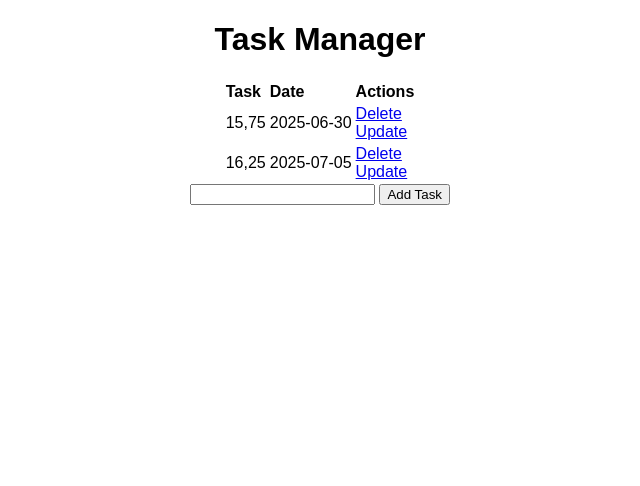
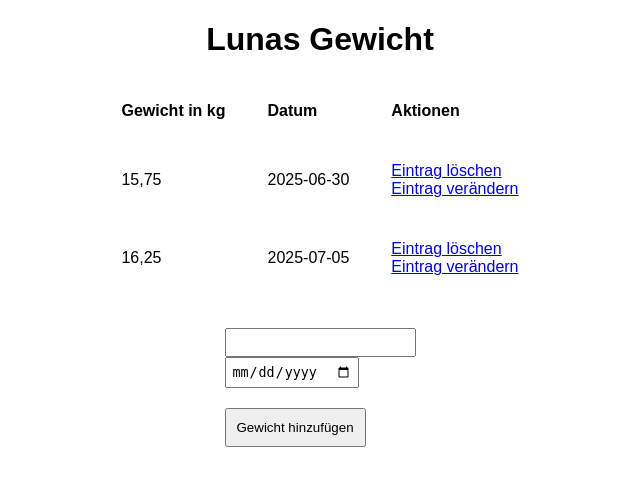
Before and after one commit to JanaB146/Puppytracker, a Flask app: page / in a window 1280 px wide. Shown: the top 486 px of the page, without its empty margins (320-960 px from the left). Run offline with Flask 3, Linux system fonts and the light colour scheme; data comes from the database, SQL or seed files in the repository; both versions use the stored data as it was after the commit.

Commit message:
date veränderbar und design

```diff
--- a/app.py
+++ b/app.py
@@ -19,14 +19,23 @@ class ToDo(db.Model):
 def index():
     if request.method == 'POST':
         task_content = request.form['content']
-        new_task = ToDo(content=task_content)
+        date_str = request.form['date']  # z.B. '2025-07-06'
+
+        # String -> datetime-Objekt umwandeln
+        try:
+            date_obj = datetime.strptime(date_str, '%Y-%m-%d')
+        except ValueError:
+            return "Ungültiges Datum. Bitte Format 'YYYY-MM-DD' benutzen."
+
+        # Neues Objekt mit Datum
+        new_task = ToDo(content=task_content, data_created=date_obj)
 
         try:
             db.session.add(new_task)
             db.session.commit()
             return redirect('/')
         except:
-            return "There was an issue adding your task.."
+            return "There was an issue adding the weight.."
 
     else:
         tasks = ToDo.query.order_by(ToDo.data_created).all()
@@ -41,7 +50,7 @@ def delete(id):
         db.session.commit()
         return redirect('/')
     except:
-        return "There was a problem deleting a task.."
+        return "Es liegt ein Problem beim Löschen des Eintrags vor.."
 
 @app.route('/update/<int:id>', methods=['GET', 'POST'])
 def update(id):
@@ -53,7 +62,7 @@ def update(id):
             db.session.commit()
             return redirect('/')
         except:
-            return "There was a problem in updating this task.."
+            return "Ohje - ein Problem beim Updating des Eintrags.."
     else:
         return render_template('update.html', task=task)
 
--- a/static/css/main.css
+++ b/static/css/main.css
@@ -12,3 +12,20 @@ h1 {
     align-items: center;
     justify-content: center;
 }
+td, th {
+    padding: 20px;
+}
+form {
+    margin-top: 30px;
+}
+input {
+    display: flex;
+    flex-direction: column;
+}
+.eingabe {
+    padding: 5px;
+}
+.absenden {
+    margin-top: 20px;
+    padding: 10px;
+}
--- a/templates/index.html
+++ b/templates/index.html
@@ -2,41 +2,48 @@
 
 {% block head %}
 
-<title>Task Master</title>
+<title>Lunas Wachstum</title>
 
 {% endblock %}
 {% block body %}
 
 <div class="content">
-    <h1>Task Manager</h1>
+    <h1>Lunas Gewicht</h1>
 
     {% if tasks|length < 1 %}
-    <h4>There are no tasks here. Create one below! </h4>
+    <h4>Kein Gewicht? Sie ist wohl eine Feder..</h4>
 
     {% else %}
 
     <table>
         <tr>
-            <th>Task</th>
-            <th>Date</th>
-            <th>Actions</th>
+            <th>Gewicht in kg</th>
+            <th>Datum</th>
+            <th>Aktionen</th>
         </tr>
         {% for task in tasks %}
             <tr>
                 <td>{{ task.content }}</td>
-                <td> {{ task.data_created.date() }}</td>
                 <td>
-                    <a href="/delete/{{ task.id }}">Delete</a>
+                    {% if task.data_created %}
+                        {{ task.data_created.date() }}
+                    {% else %}
+                        kein Datum
+                    {% endif %}
+                </td>
+                <td>
+                    <a href="/delete/{{ task.id }}">Eintrag löschen</a>
                     <br>
-                    <a href="/update/{{ task.id }}">Update</a>
+                    <a href="/update/{{ task.id }}">Eintrag verändern</a>
                 </td>
             </tr>
         {% endfor %}
     </table>
     {% endif %}
     <form action="/" method="POST">
-        <input type="text" name="content" id="content" required>
-        <input type="submit" value="Add Task">
+        <input class="eingabe" type="text" name="content" id="content" required>
+        <input class="eingabe" type="date" name="date" id="date">
+        <input class="absenden" type="submit" value="Gewicht hinzufügen">
     </form>
 </div>
 {% endblock %}
```
Also changed, not shown: instance/test.db.
